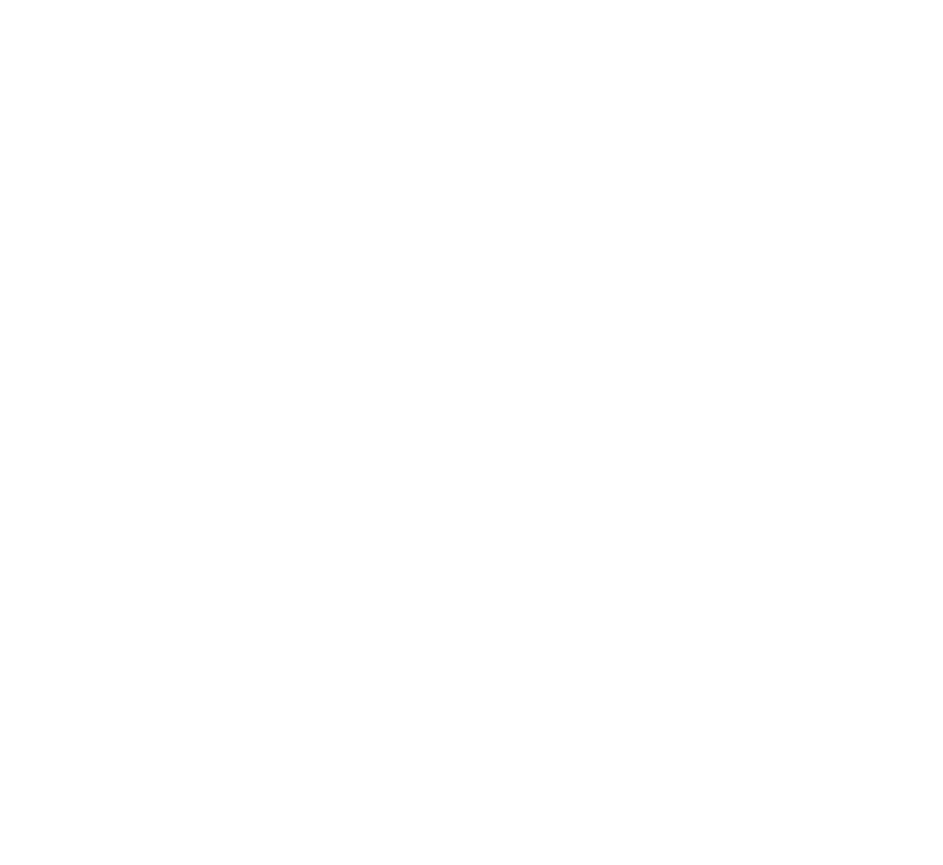
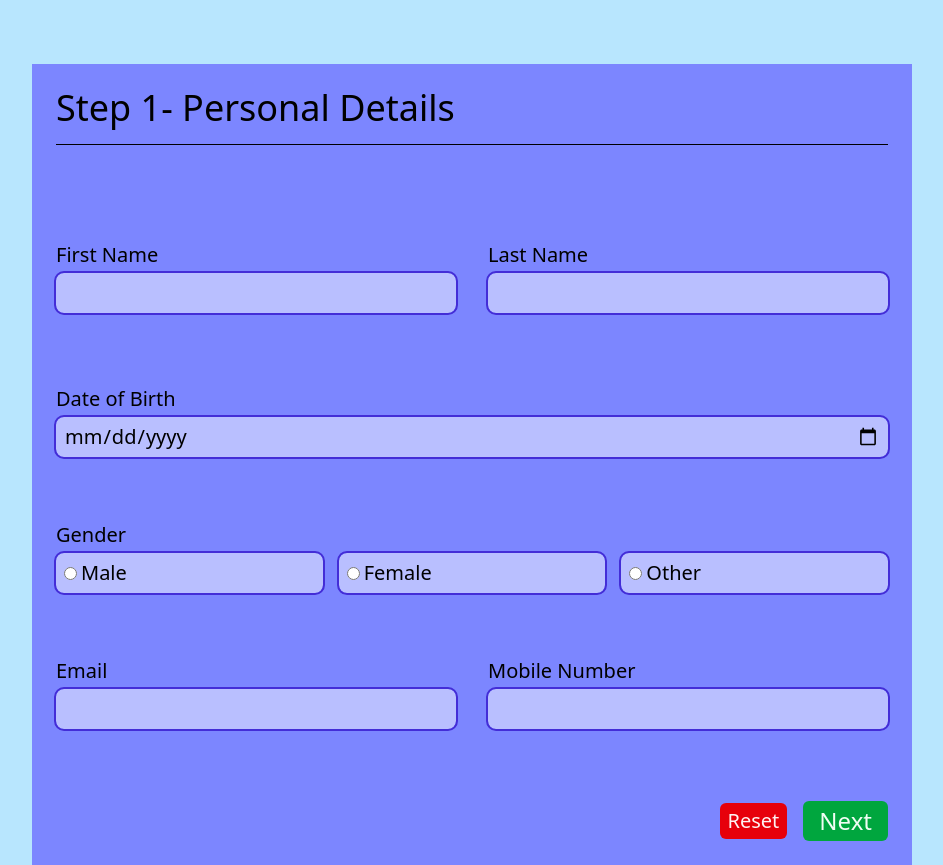
Before and after one commit to DeveloperDinesh24/multi-step-wizard-form, a React (Vite) app: page / in a window 1280 px wide. Shown: the whole page, without its empty margins (168-1111 px from the left). Before the commit the page ends 800 px from the top, so only its background shows below. Built offline with nearby package versions, Linux system fonts and the light colour scheme.

Commit message:
feat: add step 1 UI

```diff
--- a/index.html
+++ b/index.html
@@ -7,7 +7,7 @@
     <title>05-multi-step-wizard-form</title>
   </head>
   <body>
-    <div id="root"></div>
+    <div id="root" class="min-h-dvh h-dvh"></div>
     <script type="module" src="/src/main.jsx"></script>
   </body>
 </html>
--- a/src/App.jsx
+++ b/src/App.jsx
@@ -1,7 +1,191 @@
+import { useState } from 'react'
 import './App.css'
 
 function App() {
-  return <></>
+  const [formData, setFormData] = useState({
+    firstName: '',
+    lastName: '',
+    dateOfBirth: '',
+    email: '',
+    mobileNumber: '',
+  })
+
+  const handleReset = (e) => {
+    // e.preventDefault()
+    setFormData({
+    firstName: '',
+    lastName: '',
+    dateOfBirth: '',
+    email: '',
+    mobileNumber: '',
+  })
+  }
+
+  const handleFirstNameChange = (e) => {
+    setFormData((prev) => {
+      return {
+        ...prev,
+        firstName: e.target.value,
+      }
+    })
+  }
+  const handleSecondNameChange = (e) => {
+    setFormData((prev) => {
+      return {
+        ...prev,
+        lastName: e.target.value,
+      }
+    })
+  }
+  const handleDateOfBirthChange = (e) => {
+    setFormData((prev) => {
+      return {
+        ...prev,
+        dateOfBirth: e.target.value,
+      }
+    })
+  }
+  const handleEmailChange = (e) => {
+    setFormData((prev) => {
+      return {
+        ...prev,
+        email: e.target.value,
+      }
+    })
+  }
+  const handleMobileNumberChange = (e) => {
+    setFormData((prev) => {
+      return {
+        ...prev,
+        mobileNumber: e.target.value,
+      }
+    })
+  }
+
+  return (
+    <div className='w-full min-h-full bg-sky-200 flex justify-center'>
+      <main className='w-220 h-fit mt-16 p-6 bg-indigo-400'>
+        <h1 className='text-4xl'>Step 1- Personal Details</h1>
+        <hr className='my-4' />
+        <form className='flex flex-col gap-16 mt-24'>
+          <div className='w-full h-fit pb-2 flex justify-center gap-8'>
+            <div className='flex flex-col gap-1 w-1/2'>
+              <label htmlFor='first-name' className='text-xl'>
+                First Name
+              </label>
+              <input
+                onChange={handleFirstNameChange}
+                type='text'
+                id='first-name'
+                name='first-name'
+                value={formData.firstName}
+                className='w-full h-10 text-xl px-2 outline-2 outline-indigo-700 bg-[#ffffff77] rounded-lg'
+              />
+            </div>
+            <div className='flex flex-col gap-1 w-1/2'>
+              <label htmlFor='last-name' className='text-xl'>
+                Last Name
+              </label>
+              <input
+                onChange={handleSecondNameChange}
+                type='text'
+                id='last-name'
+                name='last-name'
+                value={formData.lastName}
+                className='w-full h-10 text-xl px-2 outline-2 outline-indigo-700 bg-[#ffffff77] rounded-lg'
+              />
+            </div>
+          </div>
+          <div className='w-full flex flex-col gap-1'>
+            <label htmlFor='dob' className='text-xl'>
+              Date of Birth
+            </label>
+            <input
+              onChange={handleDateOfBirthChange}
+              type='date'
+              className='w-full h-10 text-xl px-2 outline-2 outline-indigo-700 bg-[#ffffff77] rounded-lg'
+            />
+          </div>
+          <fieldset className=''>
+            <legend className='text-xl mb-1'>Gender</legend>
+            <div className='w-full items-center flex gap-4'>
+              <div className='w-1/3 h-10 flex items-center gap-1 text-xl px-2 outline-2 outline-indigo-700 bg-[#ffffff77] rounded-lg'>
+                <input
+                  type='radio'
+                  name='gender'
+                  id='male-gender'
+                  value='male'
+                  className='accent-indigo-600'
+                />
+                <label htmlFor='male-gender'>Male</label>
+              </div>
+              <div className='w-1/3 h-10 flex items-center gap-1 text-xl px-2 outline-2 outline-indigo-700 bg-[#ffffff77] rounded-lg'>
+                <input
+                  type='radio'
+                  name='gender'
+                  id='female-gender'
+                  value='female'
+                  className='accent-indigo-600'
+                />
+                <label htmlFor='female-gender'>Female</label>
+              </div>
+              <div className='w-1/3 h-10 flex items-center gap-1 text-xl px-2 outline-2 outline-indigo-700 bg-[#ffffff77] rounded-lg'>
+                <input
+                  type='radio'
+                  name='gender'
+                  id='other-gender'
+                  value='other'
+                  className='accent-indigo-600'
+                />
+                <label htmlFor='other-gender'>Other</label>
+              </div>
+            </div>
+          </fieldset>
+          <div className='w-full h-fit pb-2 flex justify-center gap-8'>
+            <div className='flex flex-col gap-1 w-1/2'>
+              <label htmlFor='email' className='text-xl'>
+                Email
+              </label>
+              <input
+                onChange={handleEmailChange}
+                type='email'
+                id='email'
+                name='email'
+                value={formData.email}
+                className='w-full h-10 text-xl px-2 outline-2 outline-indigo-700 bg-[#ffffff77] rounded-lg'
+              />
+            </div>
+            <div className='flex flex-col gap-1 w-1/2'>
+              <label htmlFor='mobile-number' className='text-xl'>
+                Mobile Number
+              </label>
+              <input
+                onChange={handleMobileNumberChange}
+                type='text'
+                id='mobile-number'
+                name='mobile-number'
+                value={formData.mobileNumber}
+                className='w-full h-10 text-xl px-2 outline-2 outline-indigo-700 bg-[#ffffff77] rounded-lg'
+              />
+            </div>
+          </div>
+
+          <div className='self-end flex gap-4 items-center'>
+            <button
+            onClick={handleReset}
+              type='reset'
+              className='text-xl w-fit px-2 py-1 bg-red-600 text-red-50 cursor-pointer rounded-md'
+            >
+              Reset
+            </button>
+            <button className='text-2xl w-fit px-4 py-1 bg-green-600 text-green-50 cursor-pointer rounded-md'>
+              Next
+            </button>
+          </div>
+        </form>
+      </main>
+    </div>
+  )
 }
 
 export default App
```
